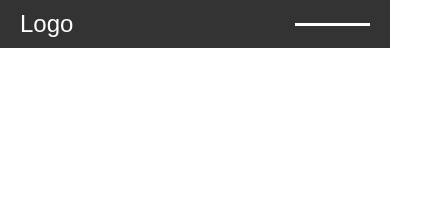
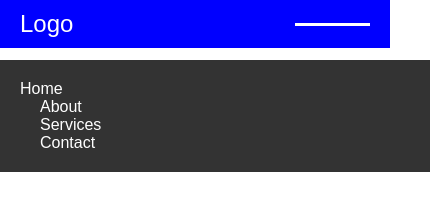
Before and after one commit to tobiaslooft/uppgift_13, a plain HTML site: page index.html in a window 390 px wide. Both pictures are taken after a click on the element 332 px from the left and 24 px from the top of the page. Shown: the whole page, 430 px wide, since content can reach past the window. Drawn offline with Linux system fonts and the light colour scheme.

Commit message:
uppdaterad meny efter kommentar

```diff
--- a/styles/index.css
+++ b/styles/index.css
@@ -4,7 +4,7 @@ body {
 }
 
 .navbar {
-    background-color: #333;
+    background-color: blue;
     color: #fff;
     display: flex;
     justify-content: space-between;
@@ -60,6 +60,10 @@ body {
         padding: 20px;
     }
 
+    .menu.show {
+        display: flex;
+    }
+
     .menu-toggle {
         display: flex;
     }
```
